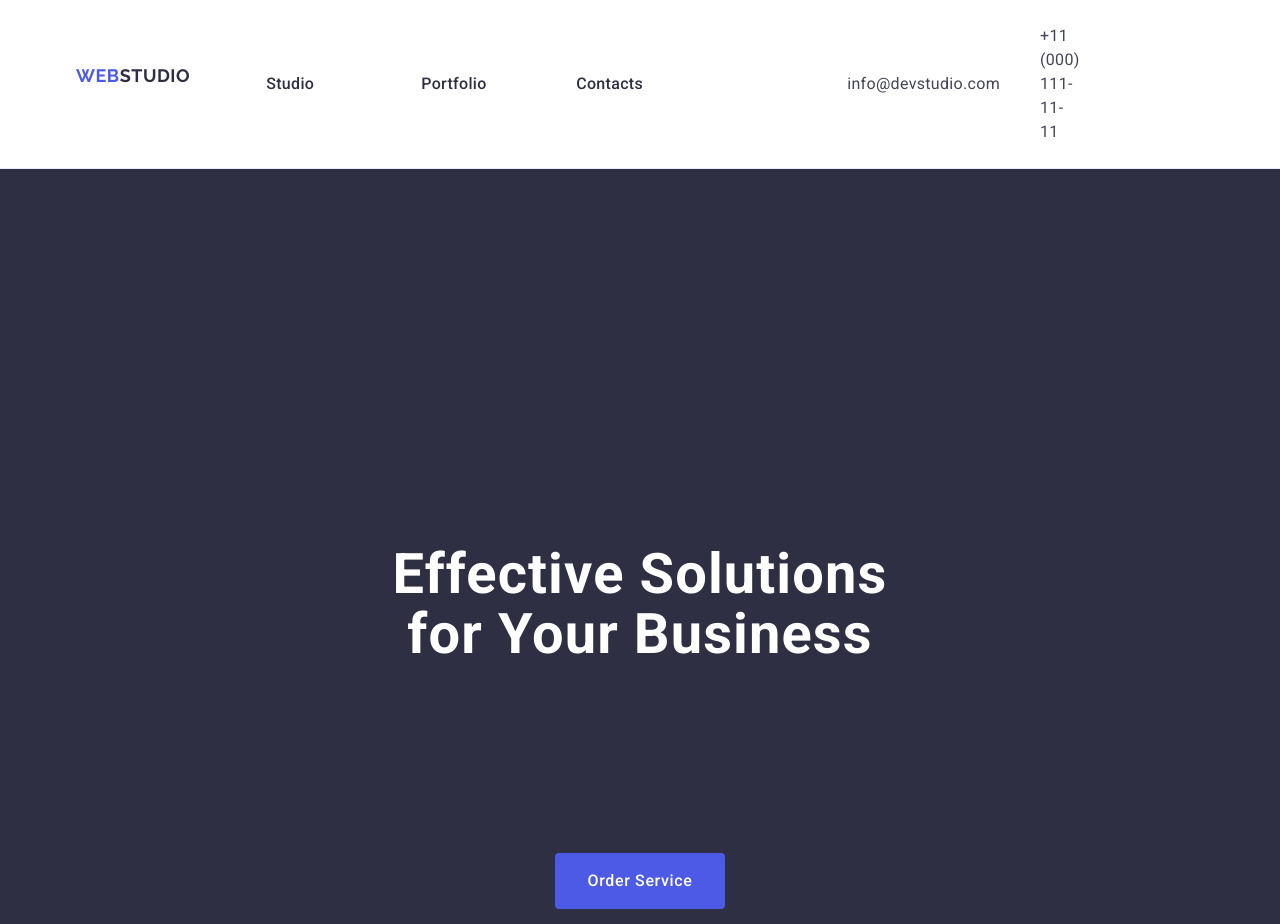
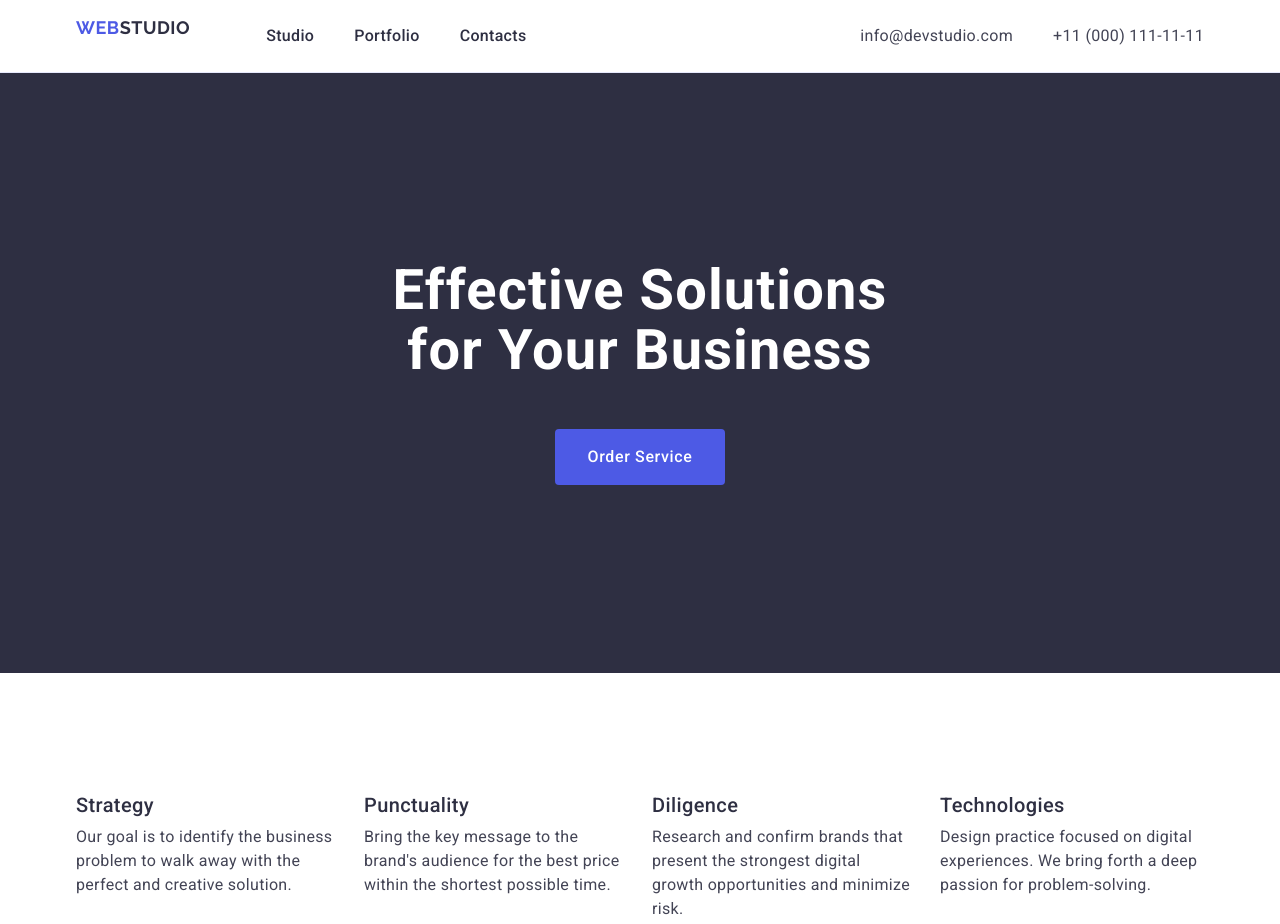
Before and after one commit to stanislav743/fs-113-3, a plain HTML site: page index.html in a window 1280 px wide. Shown: the top 924 px of the page. Drawn offline with nearby package versions, Linux system fonts and the light colour scheme.

Commit message:
solutions

```diff
--- a/css/styles.css
+++ b/css/styles.css
@@ -53,14 +53,14 @@ img {
             letter-spacing: 0.03em;
             text-transform: uppercase;
             color: #4d5ae5;
-
+           display: inline-block;
     }
 
         .header-logo {
 
 
            margin-right: 76px;
-           padding: 24px 0;
+
 
         }
 
@@ -76,13 +76,8 @@ img {
 
         }
         .header-menu-item {
-            display: flex;
-            align-items: center;
-            justify-content: flex-start;
-            flex-direction: row;
-            gap: 0px;
-            width: 115px;
-height: 24px;
+
+
         }
         .header-menu-link {
 
@@ -92,8 +87,8 @@ height: 24px;
             letter-spacing: 0.02em;
             color: #2e2f42;
             padding-top: 24px;
-            padding-bottom: 24px
-
+            padding-bottom: 24px;
+            display: block;
         }
         .header-menu-link:hover{
             color: #404bbf}
@@ -115,7 +110,7 @@ height: 24px;
             display: flex;
             align-items: center;
             gap: 40px;
-            padding:24px 156px;
+
 
         }
 
@@ -168,7 +163,7 @@ height: 24px;
     max-width: 496px;
     margin-left: auto;
     margin-right: auto;
-    padding: 188px 0 ;
+
 
 
 }
@@ -288,7 +283,7 @@ margin: 72px;
 }
 
 .fotografy-list-item{
-    display: flex;
+
     align-items: center;
     justify-content: center;
     flex-direction: column;
@@ -303,7 +298,7 @@ box-shadow: 0 2px 1px 0 rgba(46, 47, 66, 0.08),
 
 .worker{
     padding: 32px 0;
-    display: flex;
+
     align-items: center;
     justify-content: center;
     flex-direction: column;}
@@ -352,7 +347,7 @@ color: #434455;
     text-align: center;
     color: #2e2f42;
     text-transform: capitalize;
-    padding-top: 120px;
+
     margin-bottom: 72px;
 }
 
@@ -424,5 +419,5 @@ color: #f4f4fd;
     letter-spacing: 0.02em;
     color: #f4f4fd;
     width: 264px;
-    height: 112px;
+
 }
```
